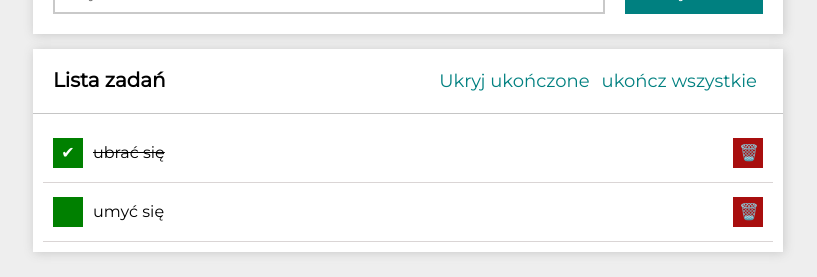
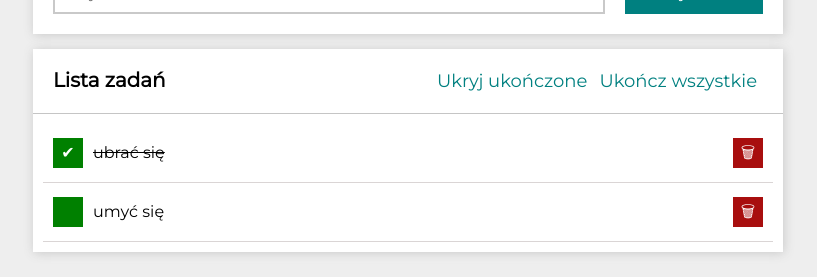
Before and after one commit to Forsttt/todo-list-react, a React (Create React App) app: page / in a window 1280 px wide. Shown: the part 222-499 px from the top of the page, without its empty margins (232-1049 px from the left). Built offline with nearby package versions, Linux system fonts and the light colour scheme.

Commit message:
Fixed typos

```diff
--- a/src/Buttons/index.js
+++ b/src/Buttons/index.js
@@ -7,7 +7,7 @@ const Buttons = (props) =>
       </button>
       <button className="list__allTaskButton"
         disabled={props.tasks.every(({ done }) => done)}>
-        ukończ wszystkie
+        Ukończ wszystkie
        </button>
     </div>
     )
--- a/src/Tasks/index.js
+++ b/src/Tasks/index.js
@@ -10,7 +10,7 @@ const Tasks = (props) => (
             className={`list__content ${task.done ? "markedAsDone" : " "}`}>
               {task.content}
             </span>
-          <button className={`list__button list__button--delete`}>🗑️</button>
+          <button className={`list__button list__button--delete`}>🗑</button>
     </li>
 ))}
 </ul >
```
